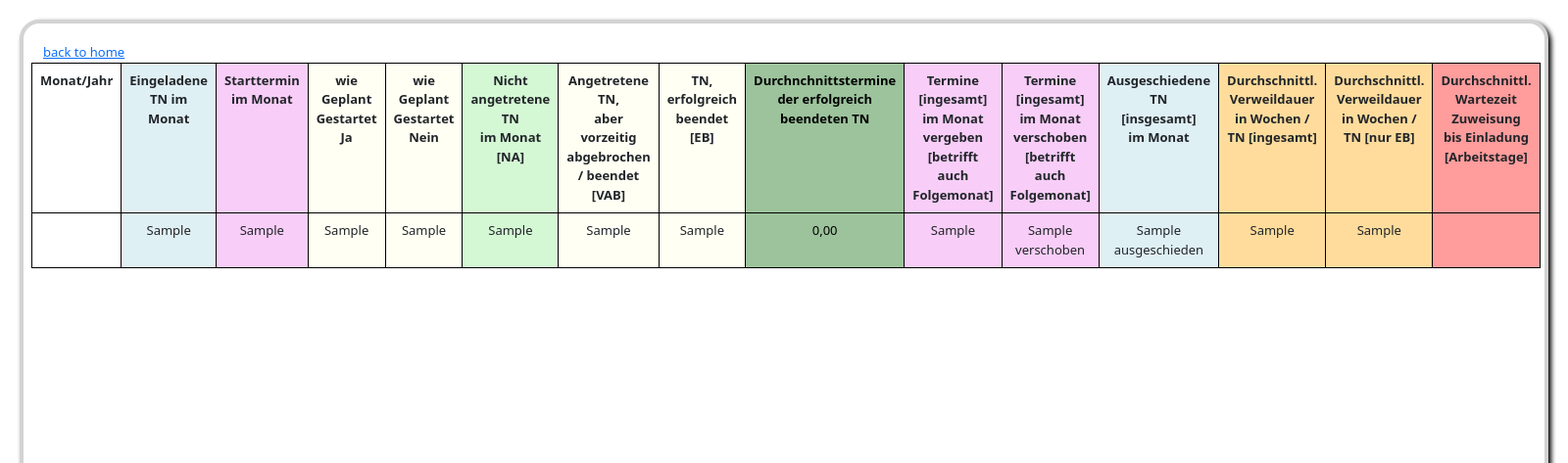
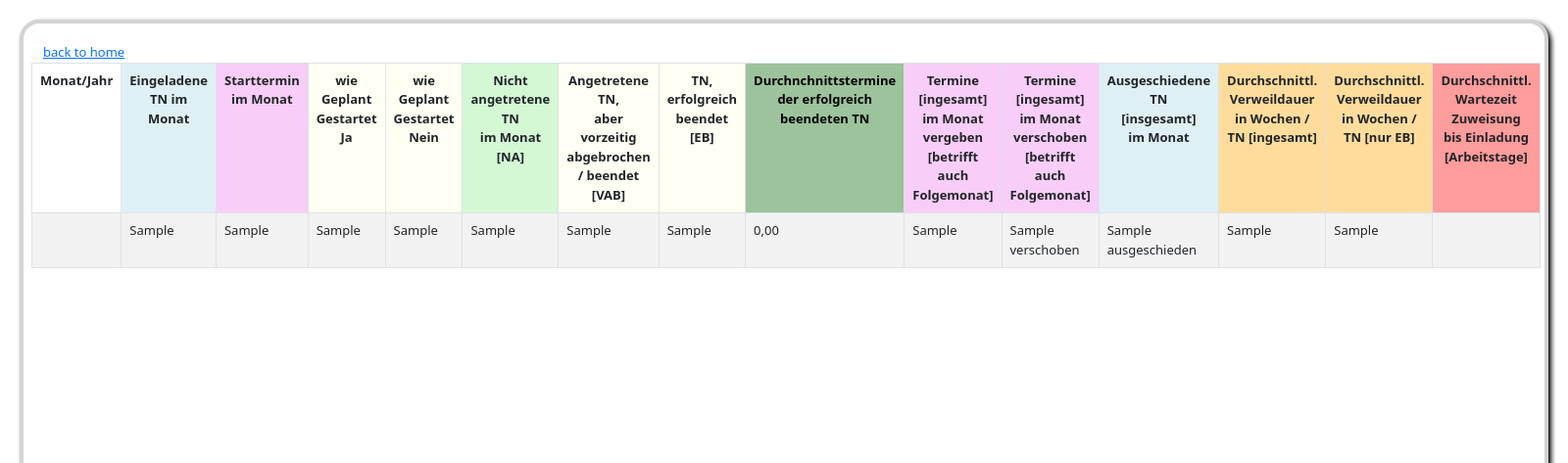
Before and after one commit to grodeklukasz/best_project, a Symfony app: template templates/stats/bigExportArray.html.twig in a window 1600 px wide. Shown: the top 473 px of the page at 98% size. Run offline with Twig, Linux system fonts and the light colour scheme; the template is opened without the code that fills it: most values are stand-ins (such as "Sample title", 1, 10 or a date in 2020); some libraries are stand-ins or nearby versions.

Commit message:
update feature Table Statistik 3

```diff
--- a/public/style/best.css
+++ b/public/style/best.css
@@ -13,10 +13,7 @@ html{
     font-family: Arial;
     background-color: white;
 }
-.table{
-    border: 1px solid black !important;
-    text-align: center;
-}
+
 .table th{
     text-align: center;
     vertical-align: text-top;
--- a/src/Controller/Admin/TnCrudController.php
+++ b/src/Controller/Admin/TnCrudController.php
@@ -47,7 +47,7 @@ class TnCrudController extends AbstractCrudController
             "Vorzeitig beendet nach RS mit FM" => "VAB",
             "Nicht angetreten-RS an FM" => "NA",
             "FM von Maßnahme abgemeldet" => "NA"
-        ])->hideOnIndex();
+        ]);
         yield BooleanField::new('status');
         yield TextareaField::new('bemerkung')->hideOnIndex();
 
--- a/templates/stats/bigExportArray.html.twig
+++ b/templates/stats/bigExportArray.html.twig
@@ -4,7 +4,7 @@
 <a href="{{ path('app_app')}}">back to home</a>
 
 <div class='row'>
-    <table class='table table-hover table-bordered'>
+    <table class='table table-striped table-bordered'>
         <thead>
             <tr>
                 <th>Monat/Jahr</th>
@@ -28,20 +28,20 @@
         {% for row in export %}
             <tr>
                 <td>{{ row.searchDate}}</td>
-                <td class='lightblue_bg'>{{ row.eingeladeneTNimMonat}}</td>
-                <td class='lila_bg'>{{ row.starttermineImMonat }}</td>
-                <td class='lightyellow_bg'>{{ row.wieGeplantGestartetJa }}</td>
-                <td class='lightyellow_bg'>{{ row.wieGeplantGestartetNein }}</td>
-                <td class='lightgreen_bg'>{{ row.nichtAngetreteneTN }}</td>
-                <td class='lightyellow_bg'>{{ row.vabTN }}</td>
-                <td class='lightyellow_bg'>{{ row.ebTN }}</td>
-                <td class='green_bg'>{{ row.durchnchnittstermineTNwithEB|number_format(2, ',') }}</td>
-                <td class='lila_bg'>{{ row.allTerminCounter }}</td>
-                <td class='lila_bg'>{{row.verschoben}}</td>
-                <td class='lightblue_bg'>{{row.ausgeschieden}}</td>
-                <td class='orange_bg'>{{row.durchschnittl_insgesamt}}</td>
-                <td class='orange_bg'>{{row.durchschnittl_nurEB}}</td>
-                <td class='red_bg'></td>
+                <td>{{ row.eingeladeneTNimMonat}}</td>
+                <td>{{ row.starttermineImMonat }}</td>
+                <td>{{ row.wieGeplantGestartetJa }}</td>
+                <td>{{ row.wieGeplantGestartetNein }}</td>
+                <td>{{ row.nichtAngetreteneTN }}</td>
+                <td>{{ row.vabTN }}</td>
+                <td>{{ row.ebTN }}</td>
+                <td>{{ row.durchnchnittstermineTNwithEB|number_format(2, ',') }}</td>
+                <td>{{ row.allTerminCounter }}</td>
+                <td>{{row.verschoben}}</td>
+                <td>{{row.ausgeschieden}}</td>
+                <td>{{row.durchschnittl_insgesamt}}</td>
+                <td>{{row.durchschnittl_nurEB}}</td>
+                <td></td>
             </tr>
         {% endfor %}
         </tbody>
```
Also changed, not shown: src/Controller/StatsController.php (+35 -4 lines), src/Repository/TnRepository.php (+31 -0 lines), templates/app/index.html.twig (+8 -7 lines).
